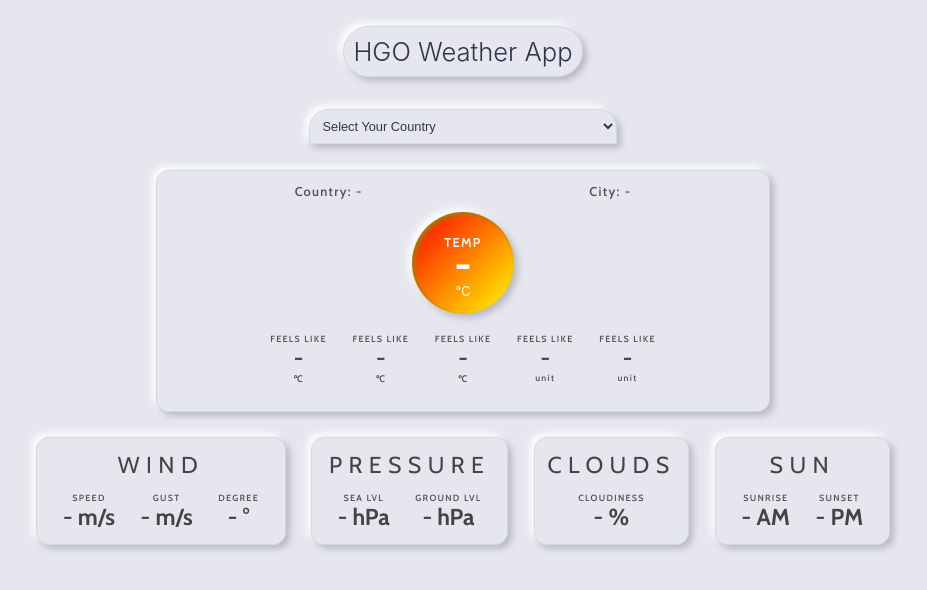
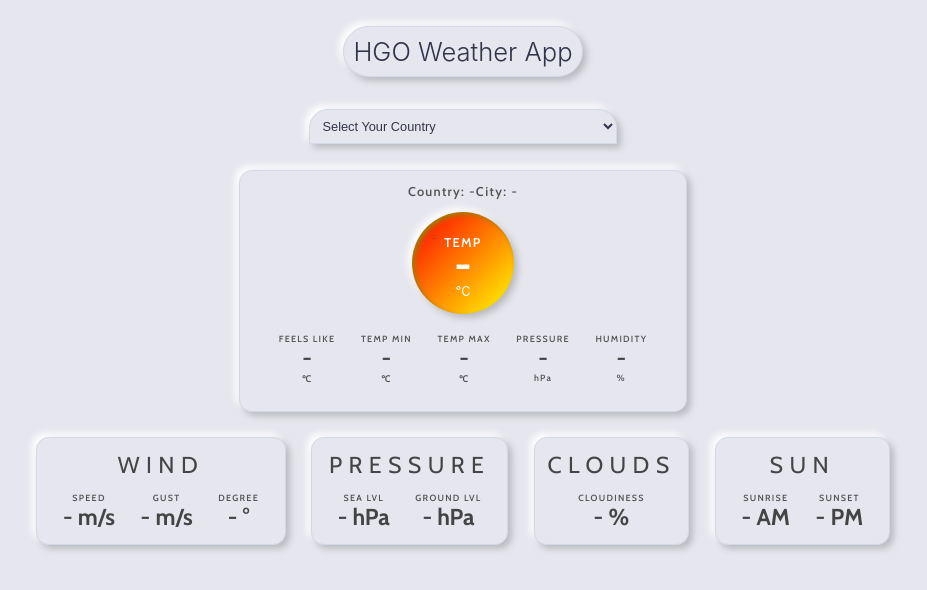
Before and after one commit to Harshal2k/HgoWeatherApp, a React (Create React App) app: page / in a window 1280 px wide. Shown: the top 590 px of the page, without its empty margins (177-1104 px from the left). Built offline with nearby package versions, Linux system fonts and the light colour scheme.

Commit message:
Fixed CSS and Added titles for weather info
added title for weather info and fixed css for weather info div

```diff
--- a/src/App.css
+++ b/src/App.css
@@ -137,7 +137,6 @@
   display: flex;
   align-items: center;
   flex-direction: column;
-  width: 60%;
   animation: weatherAnim 1s ease-in;
 }
 
--- a/src/components/weather.js
+++ b/src/components/weather.js
@@ -49,10 +49,10 @@ const Weather = () => {
                 </div>
                 <div className="weather-info">
                     <WeatherInfo header="FEELS LIKE" unit="deg" data={mainData.main && mainData.main.feels_like ? (mainData.main.feels_like - 273.15).toFixed(1) : "-"}/>
-                    <WeatherInfo header="FEELS LIKE" unit="deg" data={mainData.main && mainData.main.temp_min ? (mainData.main.temp_min - 273.15).toFixed(1) : "-"}/>
-                    <WeatherInfo header="FEELS LIKE" unit="deg" data={mainData.main && mainData.main.temp_max ? (mainData.main.temp_max - 273.15).toFixed(1) : "-"}/>
-                    <WeatherInfo header="FEELS LIKE" unit="hPa" data={mainData.main && mainData.main.pressure ? mainData.main.pressure : "-"}/>
-                    <WeatherInfo header="FEELS LIKE" unit="%" data={mainData.main && mainData.main.humidity ? mainData.main.humidity : "-"}/>
+                    <WeatherInfo header="TEMP MIN" unit="deg" data={mainData.main && mainData.main.temp_min ? (mainData.main.temp_min - 273.15).toFixed(1) : "-"}/>
+                    <WeatherInfo header="TEMP MAX" unit="deg" data={mainData.main && mainData.main.temp_max ? (mainData.main.temp_max - 273.15).toFixed(1) : "-"}/>
+                    <WeatherInfo header="PRESSURE" unit="hPa" data={mainData.main && mainData.main.pressure ? mainData.main.pressure : "-"}/>
+                    <WeatherInfo header="HUMIDITY" unit="%" data={mainData.main && mainData.main.humidity ? mainData.main.humidity : "-"}/>
                 </div>
             </div>
             <div className="other-details-cont">
--- a/src/components/weatherInfo.js
+++ b/src/components/weatherInfo.js
@@ -5,9 +5,9 @@ const WeatherInfo = ({ header, data, unit }) => {
         <div className="weather-info-div">
             <p className="weather-info-p">{header}</p>
             <h1 className="weather-info-h1">{data}</h1>
-            {unit === "deg" ?
+            {unit == "deg" ?
                 <p className="weather-info-p">&#8451;</p> :
-                <p className="weather-info-p">unit</p>
+                <p className="weather-info-p">{unit}</p>
             }
         </div>
     );
```
